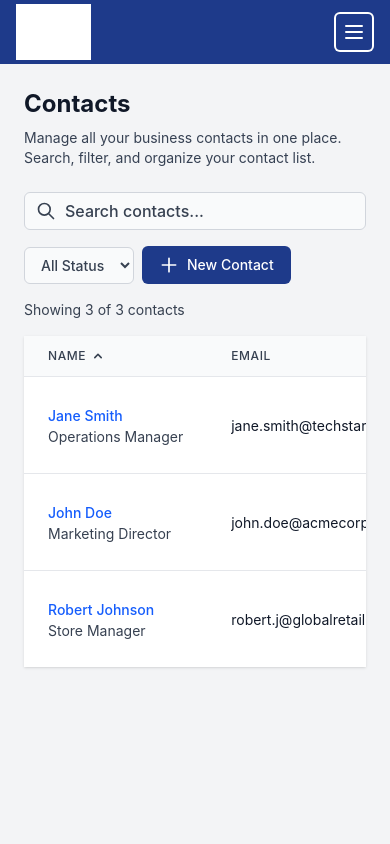
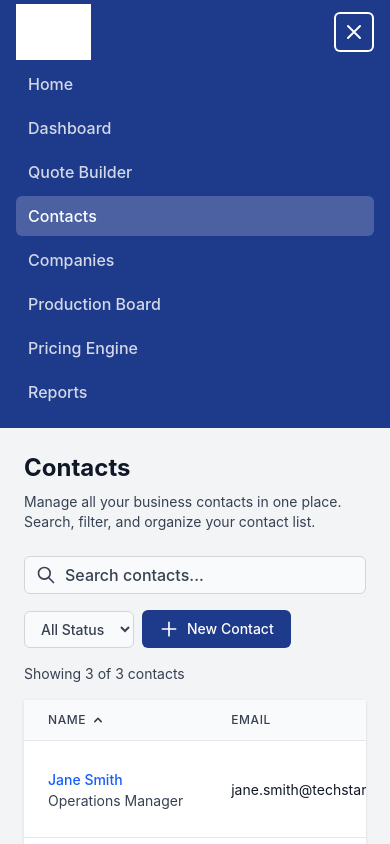
Before and after one commit to customadesign/allstar, a Next.js app: page /contacts in a window 390 px wide. Both pictures are taken after a click on the button "Main menu". Shown: the top 844 px of the page. Built offline with nearby package versions, Linux system fonts and the light colour scheme; grey boxes are pictures that could not be loaded.

Commit message:
Fix: Add mobile menu toggle functionality to Navigation

```diff
--- a/app/components/Navigation.tsx
+++ b/app/components/Navigation.tsx
@@ -3,9 +3,11 @@
 import Link from 'next/link';
 import Image from 'next/image';
 import { usePathname } from 'next/navigation';
+import { useState } from 'react';
 
 export default function Navigation() {
   const pathname = usePathname();
+  const [mobileMenuOpen, setMobileMenuOpen] = useState(false);
 
   const navItems = [
     { href: '/', label: 'Home' },
@@ -58,15 +60,46 @@ export default function Navigation() {
           <div className="md:hidden">
             <button
               type="button"
+              onClick={() => setMobileMenuOpen(!mobileMenuOpen)}
               className="inline-flex items-center justify-center p-2 rounded-md text-white hover:bg-white/10 focus:outline-none focus:ring-2 focus:ring-inset focus:ring-white"
               aria-label="Main menu"
+              aria-expanded={mobileMenuOpen}
             >
               <svg className="h-6 w-6" fill="none" viewBox="0 0 24 24" stroke="currentColor">
-                <path strokeLinecap="round" strokeLinejoin="round" strokeWidth={2} d="M4 6h16M4 12h16M4 18h16" />
+                {mobileMenuOpen ? (
+                  <path strokeLinecap="round" strokeLinejoin="round" strokeWidth={2} d="M6 18L18 6M6 6l12 12" />
+                ) : (
+                  <path strokeLinecap="round" strokeLinejoin="round" strokeWidth={2} d="M4 6h16M4 12h16M4 18h16" />
+                )}
               </svg>
             </button>
           </div>
         </div>
+
+        {/* Mobile menu dropdown */}
+        {mobileMenuOpen && (
+          <div className="md:hidden pb-4">
+            <div className="space-y-1">
+              {navItems.map((item) => {
+                const isActive = pathname === item.href || pathname.startsWith(item.href + '/');
+                return (
+                  <Link
+                    key={item.href}
+                    href={item.href}
+                    onClick={() => setMobileMenuOpen(false)}
+                    className={`block px-3 py-2 rounded-md text-base font-medium transition-colors ${
+                      isActive
+                        ? 'bg-white/20 text-white'
+                        : 'text-white/80 hover:bg-white/10 hover:text-white'
+                    }`}
+                  >
+                    {item.label}
+                  </Link>
+                );
+              })}
+            </div>
+          </div>
+        )}
       </div>
     </nav>
   );
```
